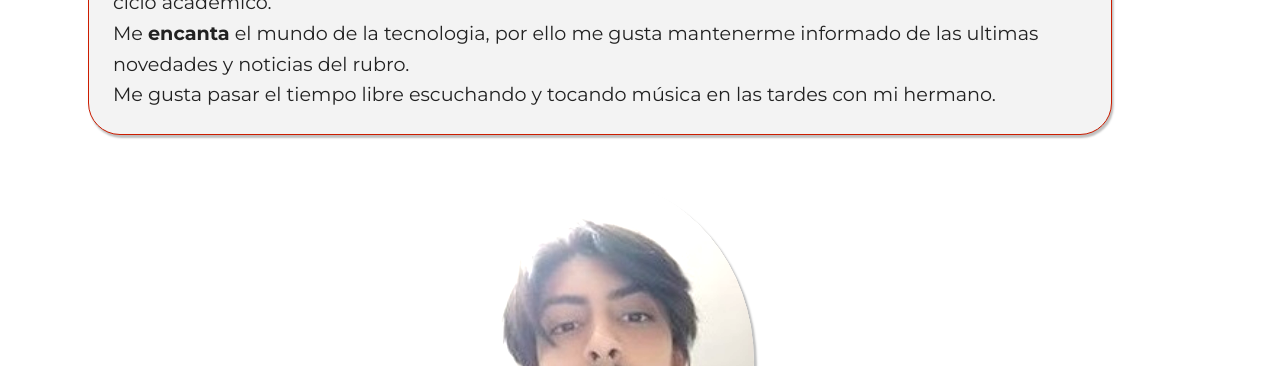
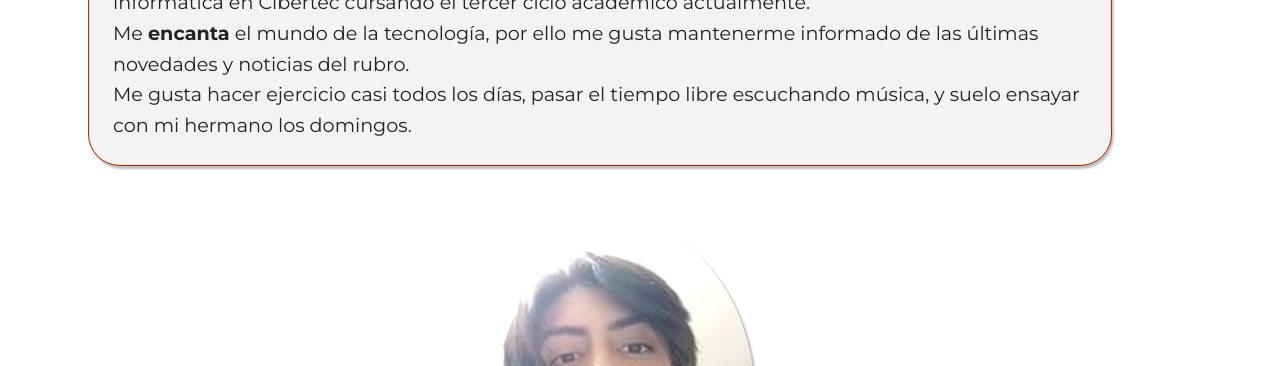
Before and after one commit to HenryGalv/PaginaWeb-CV, a plain HTML site: page index.html in a window 1280 px wide. Shown: the part 948-1314 px from the top of the page. Drawn offline with Linux system fonts and the light colour scheme.

Commit message:
Cambios graduales

```diff
--- a/css/styles.css
+++ b/css/styles.css
@@ -608,7 +608,7 @@ body::-webkit-scrollbar-thumb {
     padding: 14px;
     border-top-left-radius: 50px;
     border-bottom-left-radius: 50px;
-    transition: all 0.3s ease-out;
+    transition: all 0.2s ease;
     z-index: 666;
   }
 
--- a/index.html
+++ b/index.html
@@ -107,12 +107,13 @@
     <h2 class="title-section">Acerca</h2>
     <article class="container-acerca  max-widht">
       <p>Hola, me llamo <b>Henry Galvez</b>, tengo
-        23 años, actualmente estudio en Cibertec cursando el tercer ciclo academico.
+        23 años, actualmente estudio la carrera de Computación e informática en Cibertec cursando el tercer ciclo académico actualmente.
         <br>
-        Me <b>encanta</b> el mundo de la tecnologia, por ello me gusta mantenerme informado de las ultimas novedades y
+        Me <b>encanta</b> el mundo de la tecnología, por ello me gusta mantenerme informado de las últimas novedades y
         noticias del rubro.
         <br>
-        Me gusta pasar el tiempo libre escuchando y tocando música en las tardes con mi hermano.
+        Me gusta hacer ejercicio casi todos los días, pasar el tiempo libre escuchando música, y suelo ensayar con mi
+        hermano los domingos.
       </p>
       <img src="./imgs/perfil.jpg" alt="Perfil">
       <div class="btn-downloadCV">
```
Lines whose indentation alone changed are shown as unchanged.
